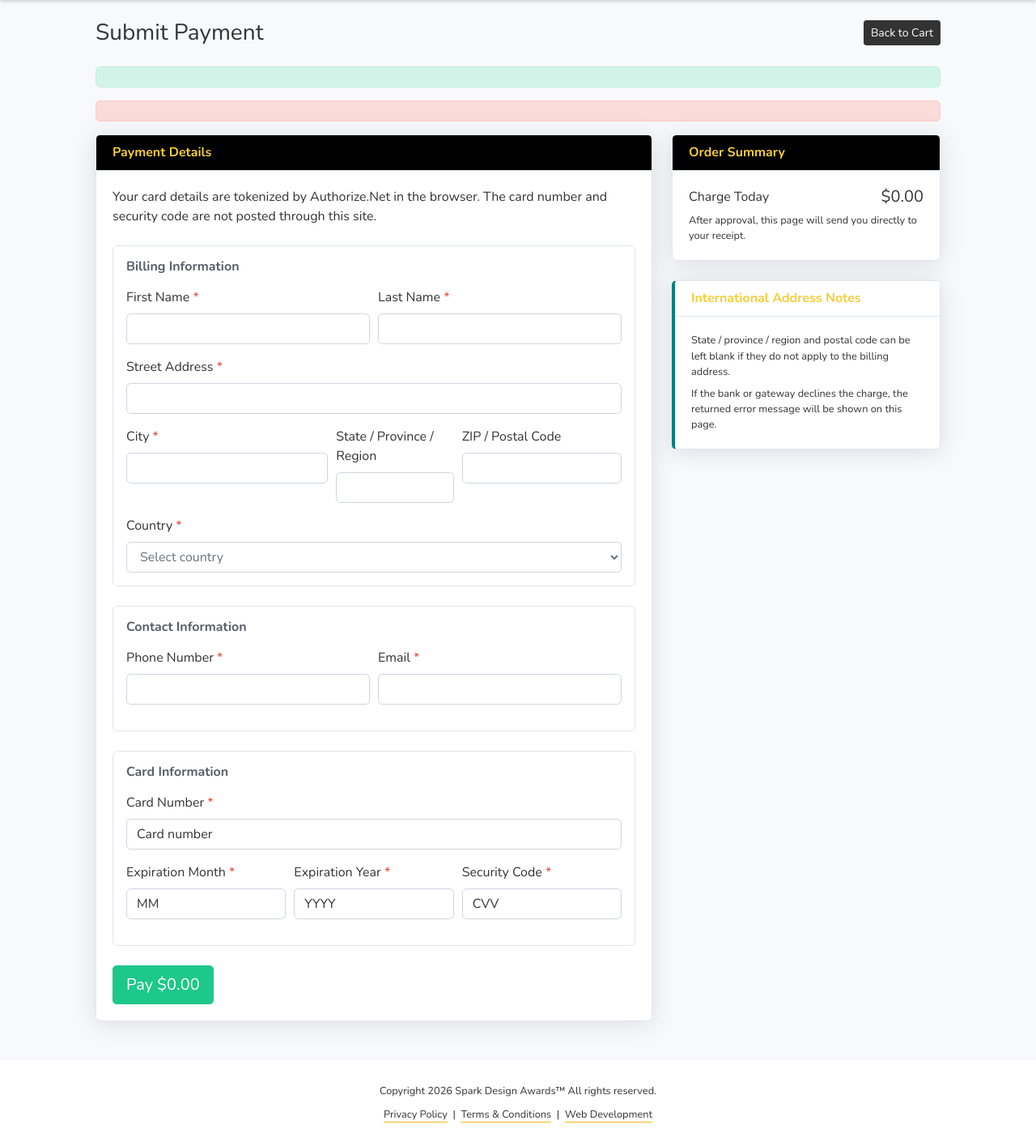
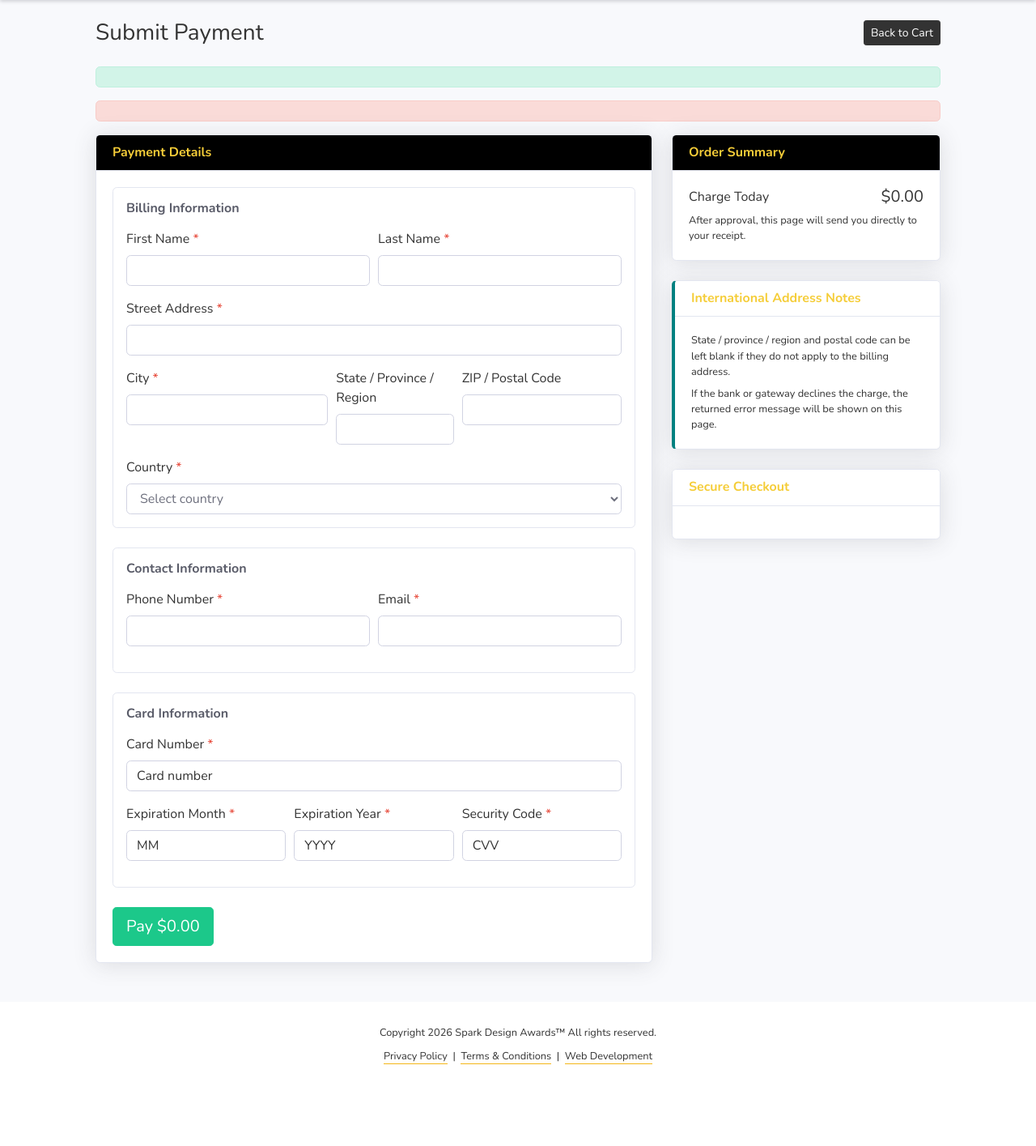
Before and after one commit to jcanon/Spark-Awards-Competition, a CodeIgniter 4 app: the page made by app/Views/payment/checkout.php in a window 1280 px wide. Shown: the part 56-1471 px from the top of the page at 81% size. After the commit the page ends 1370 px from the top, so only its background shows below. Run offline with PHP 8.4 and a stand-in for CodeIgniter, Linux system fonts and the light colour scheme; the template is opened without the code that fills it, so the values that code supplies are empty; some libraries are stand-ins or nearby versions.

Commit message:
auth seal

```diff
--- a/app/Config/ContentSecurityPolicy.php
+++ b/app/Config/ContentSecurityPolicy.php
@@ -31,6 +31,7 @@ class ContentSecurityPolicy extends BaseConfig
     private array $authorizeNetScriptHosts = [
         'https://js.authorize.net',
         'https://jstest.authorize.net',
+        'https://verify.authorize.net',
     ];
 
     /**
--- a/app/Views/payment/checkout.php
+++ b/app/Views/payment/checkout.php
@@ -16,8 +16,6 @@
                     <h6 class="m-0 font-weight-bold text-primary">Payment Details</h6>
                 </div>
                 <div class="card-body">
-                    <p class="text-muted mb-4">Your card details are tokenized by Authorize.Net in the browser. The card number and security code are not posted through this site.</p>
-
                     <form
                         id="anetPaymentForm"
                         method="post"
@@ -256,6 +254,18 @@
                     <p class="small text-muted mb-0">If the bank or gateway declines the charge, the returned error message will be shown on this page.</p>
                 </div>
             </div>
+
+            <div class="card shadow mt-4">
+                <div class="card-header bg-white">
+                    <h6 class="m-0 font-weight-bold text-primary">Secure Checkout</h6>
+                </div>
+                <div class="card-body text-center">
+                    <div class="AuthorizeNetSeal">
+                        <script type="text/javascript" language="javascript">var ANS_customer_id="f6a2e288-9285-4782-aa07-4d868a85115f";</script>
+                        <script type="text/javascript" language="javascript" src="//verify.authorize.net:443/anetseal/seal.js"></script>
+                    </div>
+                </div>
+            </div>
         </div>
     </div>
 </div>
```
